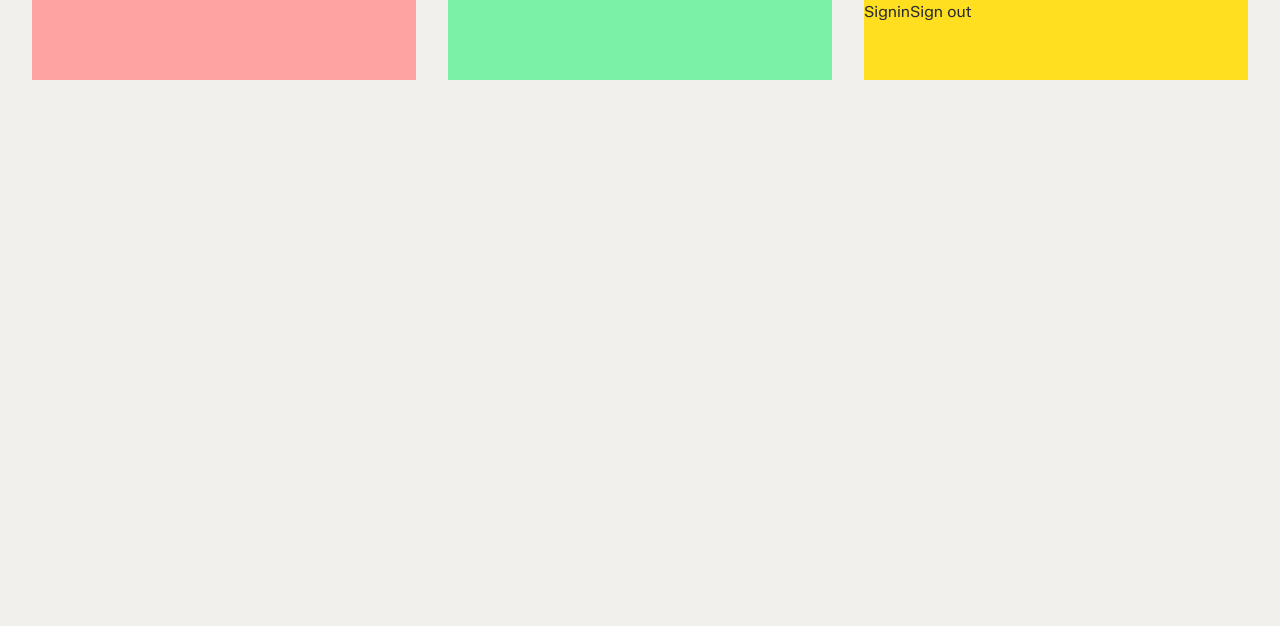
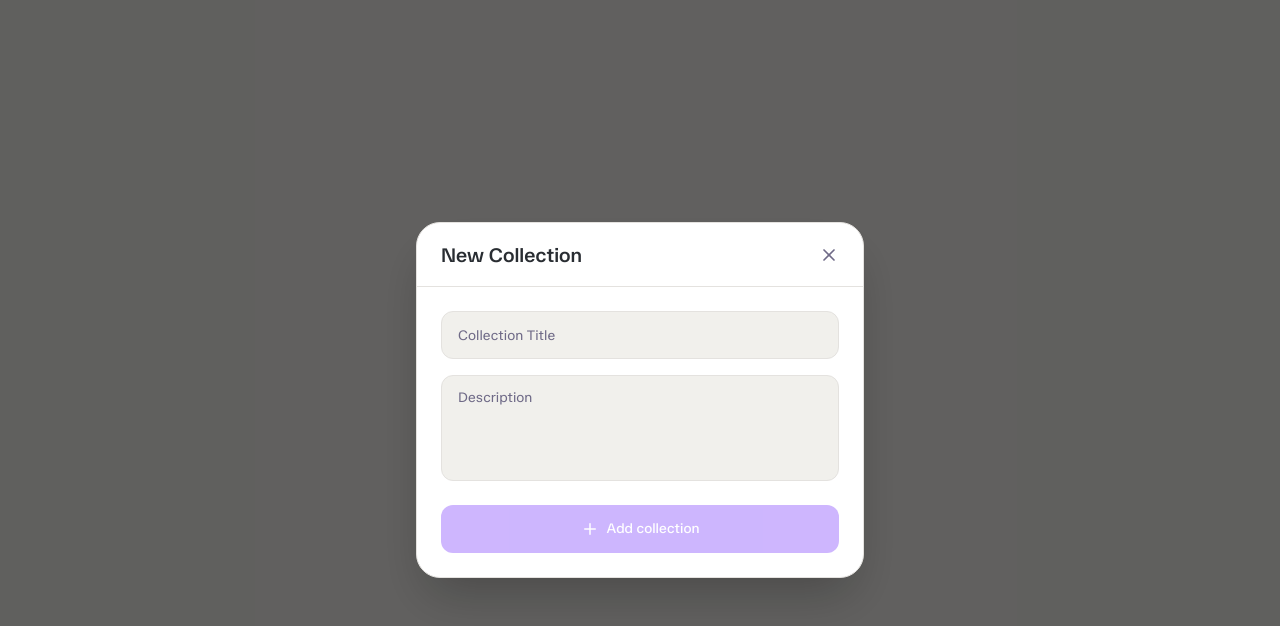
Before and after one commit to Amogh-007-Rin/ToolKit, a Next.js app in the folder web/: page / in a window 1280 px wide. Shown: the top 626 px of the page. Built offline with nearby package versions, Linux system fonts and the light colour scheme.

Commit message:
feat: preview tool collection card on home page

```diff
--- a/web/src/app/page.tsx
+++ b/web/src/app/page.tsx
@@ -1,9 +1,18 @@
-import Appbar from "@/components/ui/Appbar";
+'use client'
+
+import { useState } from "react";
+import ToolCollectionCard from "./dashboard/_components/cards/ToolCollectionCard";
 
 export default function Home() {
+  const [isCardOpen, setIsCardOpen] = useState(true);
+
   return (
-    <div className="w-screen h-screen bg-background">
-      <Appbar></Appbar>
+    <div className="w-screen h-screen bg-background flex items-center justify-center">
+      <ToolCollectionCard
+        isOpen={isCardOpen}
+        onClose={() => setIsCardOpen(false)}
+        onSubmit={() => setIsCardOpen(false)}
+      />
     </div>
   );
-}
+};
```
